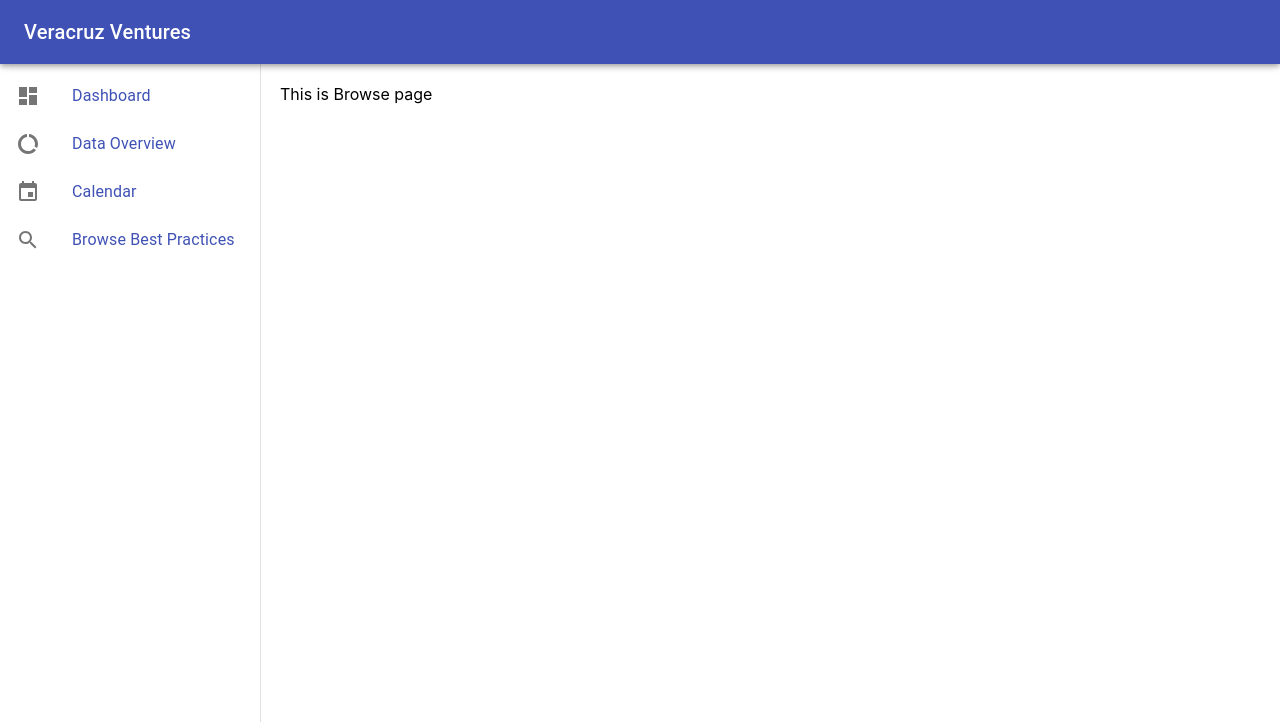
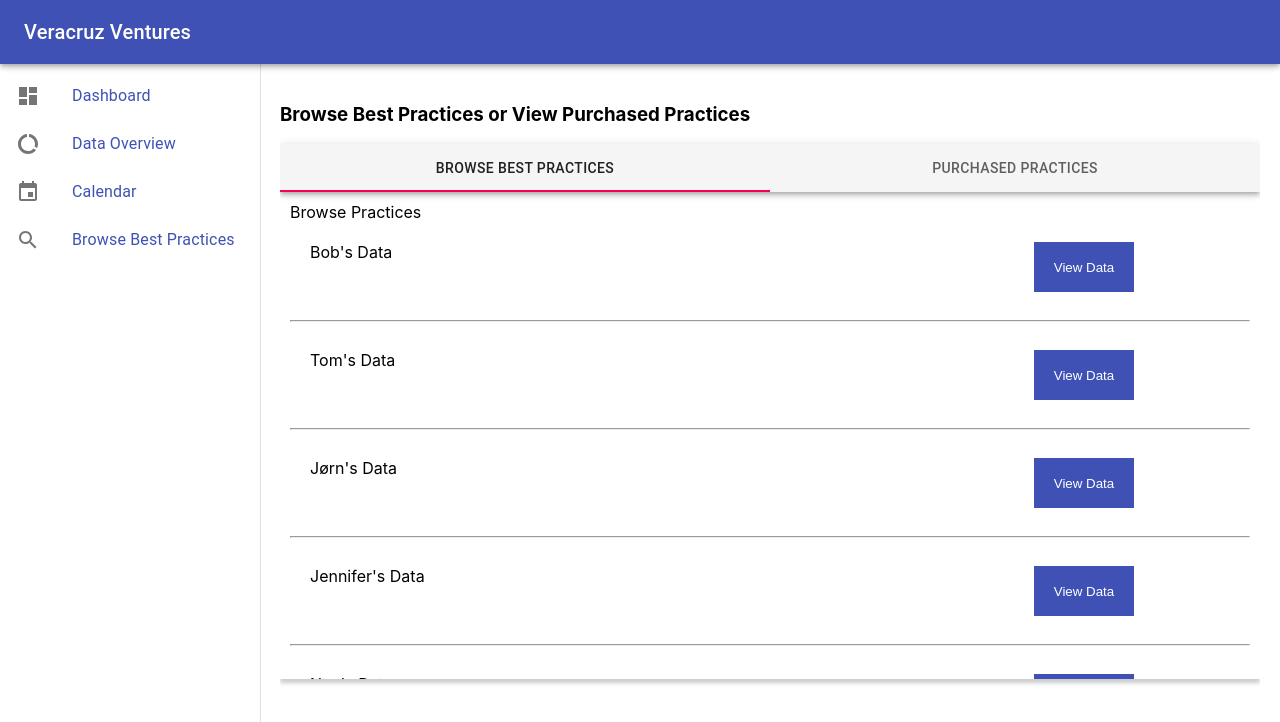
Before and after one commit to camillevo/CSE120_VeracruzVentures, a React (Create React App) app in the folder veracruz-ventures/: page /browse in a window 1280 px wide. Shown: the top 722 px of the page. Built offline with nearby package versions, Linux system fonts and the light colour scheme.

Commit message:
dashboard on progress

```diff
--- a/veracruz-ventures/package.json
+++ b/veracruz-ventures/package.json
@@ -19,7 +19,8 @@
     "react-dom": "^16.13.1",
     "react-google-charts": "^3.0.15",
     "react-router-dom": "^5.2.0",
-    "react-scripts": "3.4.3"
+    "react-scripts": "3.4.3",
+    "utils": "^0.3.1"
   },
   "scripts": {
     "start": "react-scripts start",
--- /dev/null
+++ b/veracruz-ventures/src/components/BrowseComponent.js
@@ -0,0 +1,37 @@
+import React from 'react';
+import Button from '@material-ui/core/Button';
+import Typography from '@material-ui/core/Typography';
+
+
+export default function BrowseComponent(props) {
+	const {title, action, purchased, val} = props;
+
+	const browseComponentStyling = {
+		padding: "20px",
+		marginRight: "10%",
+		overflow: "auto",
+	}
+	const viewDataButtonStyling = {
+		float: "right",
+		height: "50px",
+		width: "100px",
+	    padding: '10px',
+		background: "#3f51b5",
+		color: "white",
+		border: "none",
+	    cursor: "pointer",
+	}
+
+
+	return(
+		<div>
+			<div style={browseComponentStyling}>
+				<Typography variant="h8" noWrap>{props.title}</Typography>
+				<button style={viewDataButtonStyling} value={'hi'} onClick={action}>
+					<Typography variant="h7" noWrap>View Data</Typography>
+				</button>
+			</div>
+			<hr />
+		</div>
+	);
+}
--- /dev/null
+++ b/veracruz-ventures/src/components/BrowsePopup.js
@@ -0,0 +1,73 @@
+import React, {useState} from 'react';
+import Typography from '@material-ui/core/Typography';
+
+
+export default function BrowsePopup(props) {
+	const {isOpen, txt, action} = props;
+	const [open, setOpen] = React.useState(isOpen);
+
+	React.useEffect(() => {
+		setOpen(isOpen);
+	}, [isOpen])
+
+	const backStyling = {
+	    zIndex: '1',
+		position: 'fixed',
+		backgroundColor: 'rgba(0,0,0,0.4)',
+		left: '0',
+		top: '0',
+		width: '100%',
+		height: '100%',
+	}
+	const browsePopupStyling = {
+	    position: 'fixed',
+		top: '50%',
+		left: '50%',
+		marginRight: '-50%',
+		transform: 'translate(-50%, -50%)',
+
+	    width: "30%",
+	    height: "20%",
+	    wordWrap: 'break-word',
+	    overflowY: 'auto',
+	    boxShadow: '0px 4px 4px #CCCCCC',
+
+	    background: "white",
+	    padding: "20px",
+	}
+	const browsePopupButtonStyling = {
+		height: "50px",
+		width: "200px",
+	    padding: '10px',
+		background: "#3f51b5",
+		color: "white",
+		border: "none",
+	    cursor: "pointer",
+
+	}
+	const browseCloseButtonStyling = {
+		background: "#00000000",
+		color: "grey",
+		border: "none",
+		cursor: "pointer",
+		fontSize: '20px',
+		padding: '5px',
+		float: "right",
+	}
+
+	return(
+		<div style={backStyling} hidden={!(open)}>
+		<div style={browsePopupStyling}>
+			<button style={browseCloseButtonStyling} onClick={action}><b>X</b></button>
+			<center>
+			<h3> View this data? {txt}</h3>
+			<form action="https://paypal.com" target="_blank">
+				<button style={browsePopupButtonStyling} type="submit">
+					<Typography variant="h7" noWrap>Click Here to Purchase</Typography>
+				</button>
+			</form>
+			</center>
+		</div>
+		</div>
+	);
+}
--- a/veracruz-ventures/src/components/GoogleGantt.js
+++ b/veracruz-ventures/src/components/GoogleGantt.js
@@ -1,6 +1,7 @@
 import React, {useState, useEffect} from 'react';
 //import { Chart } from "react-google-charts";
 import Chart from "react-google-charts";
+
 
 const sampleData = [
     [
--- a/veracruz-ventures/src/pages/Browse.js
+++ b/veracruz-ventures/src/pages/Browse.js
@@ -1,7 +1,154 @@
-import React from 'react';
+import React, { useState } from 'react';
+import { makeStyles } from '@material-ui/core/styles';
+import Typography from '@material-ui/core/Typography';
+import TextField from '@material-ui/core/TextField';
+import Autocomplete, { createFilterOptions } from '@material-ui/lab/Autocomplete';
+import Grid from '@material-ui/core/Grid';
+import AppBar from "@material-ui/core/AppBar";
+import Tabs from "@material-ui/core/Tabs";
+import Tab from "@material-ui/core/Tab";
+import BrowseComponent from "../components/BrowseComponent";
+import BrowsePopup from "../components/BrowsePopup";
 
-const Browse = () => {
-    return <div>This is Browse page</div>;
+const useStyles = makeStyles((theme) => ({
+	root: {
+      flexGrow: 1,
+      backgroundColor: theme.palette.background.paper,
+      width: '100%',
+    },
+  content: {
+    //flexGrow: 1,
+    backgroundColor: theme.palette.background.default,
+    //padding: theme.spacing(3),
+  },
+}));
+
+const BrowseBestPractice = () => {
+    const classes = useStyles();
+    return (
+     <div className={classes.content}>
+
+    </div>
+    );
+};
+
+function TabContent(props) {
+    const {value, index, content} = props;
+    return (
+        <div hidden={value !== index} >
+			{content}
+        </div>
+    );
+}
+function PopupShown(props) {
+	const {value, content} = props;
+	return (
+		<div>
+			<BrowsePopup isOpen={value} txt={content}/>
+		</div>
+	);
+}
+
+const Browse = props => {
+
+	var browseUsers = ["Bob", "Tom", "Jørn", "Jennifer", "Nan", "Hitoshi", "Sven"];
+	var purchaseUsers = ["Julie", "Steve", "Raku", "Hamid", "Christian"];
+
+    const classes = useStyles();
+    const [tabIndex, setTabIndex] = useState(0);
+    const handleChange = (event, value) => {
+        setTabIndex(value);
+        //handleGetData(value);
+    };
+    const [openPopup, setOpenPopup] = useState(false);
+    const [popupText, setPopupText] = useState('');
+    const handlePopup = (event, value) => {
+		if(openPopup === false){
+			setOpenPopup(true);
+			setPopupText(value);
+		}
+		else{
+			setOpenPopup(false);
+			setPopupText('');
+		}
+	};
+
+
+
+
+	// React.useEffect(() => {
+	// 	setOpenPopup(openPopup);
+	// }, [openPopup])
+
+    function ShowBrowseData () {
+		var rtn = new Array(browseUsers.length);
+		for(var i = 0; i < browseUsers.length; i ++){
+			rtn[i] = <BrowseComponent title={browseUsers[i] + '\'s Data'} index={i} value="hi" action={handlePopup} />;
+		}
+		return(<div>{rtn}</div>);
+	}
+
+	function ShowPurchaseData () {
+		var rtn = new Array(purchaseUsers.length);
+		for(var i = 0; i < purchaseUsers.length; i ++){
+			rtn[i] = <BrowseComponent title={purchaseUsers[i] + '\'s Data'} index={i} action={handlePopup} />;
+		}
+		return(<div>{rtn}</div>);
+	}
+
+    const contentStyling = {
+		//window.innerHeight/1.2
+		width: window.innerWidth-300,
+		height: window.innerHeight/1.2,
+		border: '2px',
+		overflowY: 'auto',
+    }
+    const tabContentStyling = {
+		//height: window.innerHeight/1.8,
+		height: "70%",
+		padding: '10px',
+		overflowY: 'auto',
+		boxShadow: '0px 4px 4px #CCCCCC',
+	}
+	function BrowseContent () {
+		return(
+			<div>
+				Browse Practices <br />
+				<ShowBrowseData />
+
+			</div>
+		);
+	}
+	function PurchaseContent () {
+		return (
+			<div>
+				Purchase Practices <br />
+				<ShowPurchaseData />
+			</div>
+		);
+	}
+
+    return (
+     <div className={classes.root} style={contentStyling}>
+		<BrowsePopup isOpen={openPopup} txt={popupText} action={handlePopup}/>
+
+		<h3>Browse Best Practices or View Purchased Practices</h3>
+		<AppBar position="static" color="default">
+			<Tabs
+				value={tabIndex}
+				onChange={handleChange}
+				variant="fullWidth"
+			>
+				<Tab label="Browse Best Practices"/>
+				<Tab label="Purchased Practices"/>
+			</Tabs>
+		</AppBar>
+		<div style={tabContentStyling}>
+			<TabContent value={tabIndex} index={0} content={<BrowseContent />} />
+			<TabContent value={tabIndex} index={1} content={<PurchaseContent />} />
+		</div>
+    </div>
+    );
 };
 
 export default Browse;
--- a/veracruz-ventures/src/pages/Dashboard.js
+++ b/veracruz-ventures/src/pages/Dashboard.js
@@ -1,7 +1,120 @@
-import React from 'react';
+import React, {useState, useEffect} from 'react';
+import MUIDataTable from "mui-datatables";
+import { makeStyles } from "@material-ui/core/styles";
+import GoogleGantt from '../components/GoogleGantt';
+//import { Chart } from "frappe-charts";
+
+const useStyles = makeStyles((theme) => ({
+	root: {
+	  flexGrow: 1,
+	  backgroundColor: theme.palette.background.paper,
+	  width: '100%',
+	  position: 'relative'
+	}
+}));
+
+const options = {
+    filterType: 'checkbox',
+    selectableRows: 'none',
+    print: 'false',
+    tableBodyHeight: '20%',
+    tableBodyMaxHeight: '20%',
+    //ask the industry partner about it
+    //download: 'false'
+};
+
+// const columns = [
+//     {   name: "date",
+//         label: "Date Due",
+//     },
+//     {   name: "farm",
+//         label: "Farm",
+//     },
+//     {   name: "field",
+//         label: "Field",
+//     },
+//     {
+// 		name: "crop",
+// 		label: "Crop",
+// 	},
+//     {   name: "activity",
+//         label: "Activity",
+//     }
+// ];
+
+// const fieldColumns = [
+//     {   name: "farm",
+//         label: "Farm",
+//     },
+//     {
+// 		name: "crop",
+// 		label: "Crop",
+// 	}
+// ];
+
 
 const Dashboard = () => {
-    return <div>This is the Dashboard page </div>;
+    const [rows, setRows] = React.useState([]);
+    //const [fRows, setFRows] = React.useState([]);
+    const [agRows, setAgRows] = React.useState([]);
+    const [tabIndex, setTabIndex] = useState(0);
+    const classes = useStyles();
+    const [data, setData] = useState([]);
+
+    let parsedData = [];
+
+    useEffect(() => {
+        let rawData = JSON.parse( localStorage.getItem("activities") );
+        if(rawData === null) {
+            setData(0);
+            return;
+        }
+        if(rawData.length < 3) setData(0);
+        let parsedData = [];
+
+        let today = '2012-12-6';
+        //alert(new Date(today));
+        rawData.forEach(curr => {
+            if (new Date(curr.startDate) >= new Date(today)){
+                console.log(true);
+            }
+
+
+            //alert(new Date(curr.startDate));
+            if (new Date(curr.startDate) >= new Date(today)){
+                parsedData.push([
+                    curr.name + curr.startDate,
+                    curr.name,
+                    curr.field,
+                    new Date(curr.startDate),
+                    new Date(curr.endDate),
+                    //7 * 60 * 60 * 1000,
+                    null,
+                    100,
+                    null,
+                ])
+            }
+        })
+        setData(parsedData);
+    }, []);
+
+    const formatTable = {
+		display: "block",
+		marginLeft: "auto",
+		marginRight: "auto"
+	}
+    return (
+	   <div>
+            <div>
+            <iframe width="1000" height="600" frameborder="0" src="https://www.bing.com/maps/embed?h=600&w=1000&cp=37.34211233036821~-120.47395737423523&lvl=16&typ=d&sty=h&src=SHELL&FORM=MBEDV8" scrolling="no">
+				 </iframe>
+            </div>
+            {data == 0 ?
+            <h3>There are no agenda</h3> :
+            <GoogleGantt activities={data}/>}
+		</div>
+    );
 };
 
+
 export default Dashboard;
```
Also changed, not shown: 1 other file (tests, documents, lock files or other folders).
